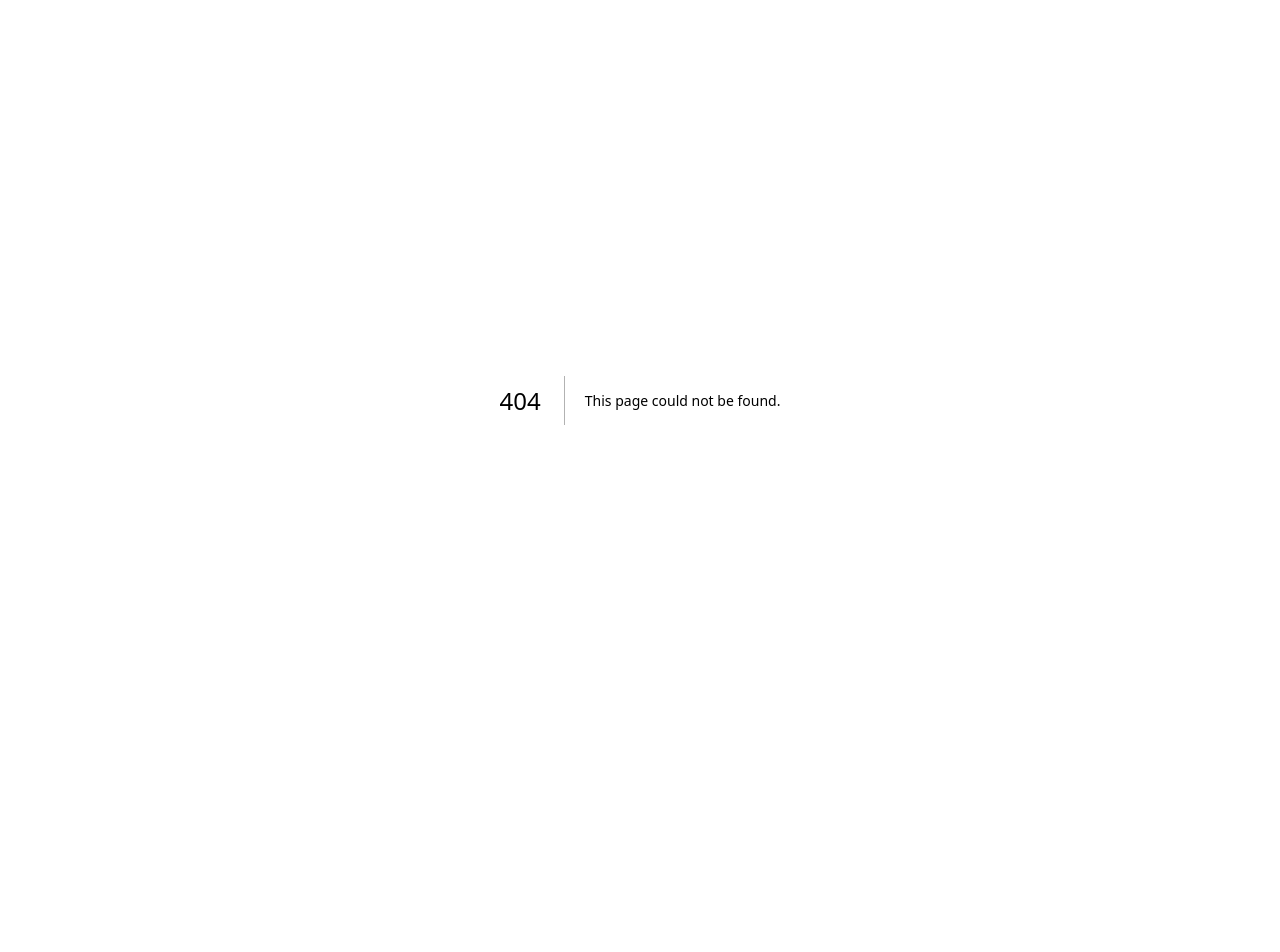
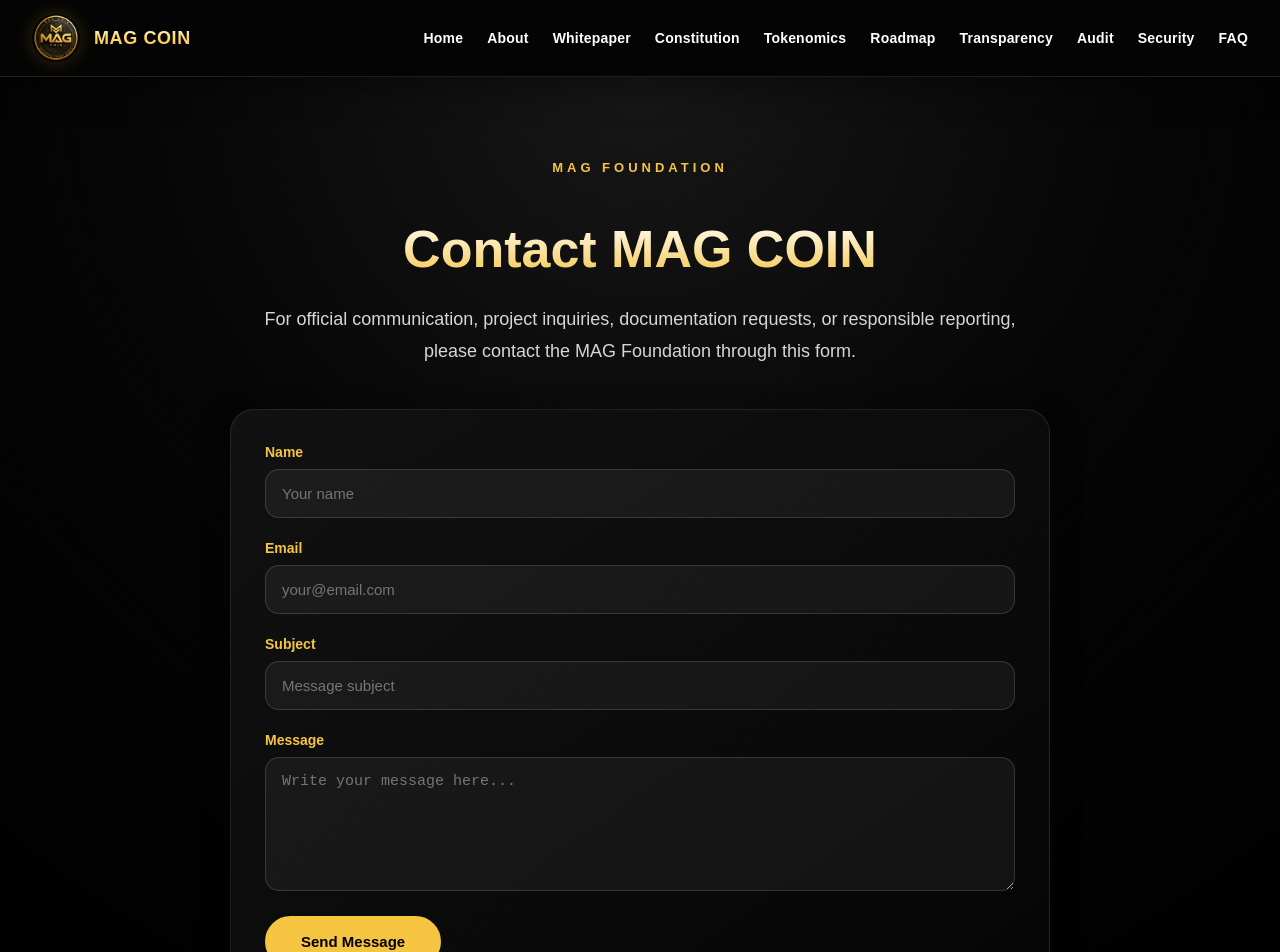
Before and after one commit to MAGZOWN/mag-coin-website, a Next.js app: page /contact in a window 1280 px wide. Before the commit this address had no page. Shown: the top 952 px of the page. Before the commit the page ends 800 px from the top, so only its background shows below. Built offline with nearby package versions, Linux system fonts and the light colour scheme.

Commit message:
Phase 7.2: Add official Contact page

```diff
--- /dev/null
+++ b/app/contact/page.tsx
@@ -0,0 +1,195 @@
+import type { CSSProperties } from "react";
+
+import Navbar from "../components/Navbar";
+import Footer from "../components/Footer";
+
+export default function Contact() {
+  return (
+    <>
+      <Navbar />
+
+      <main style={styles.main}>
+        <section style={styles.container}>
+          <p style={styles.label}>MAG FOUNDATION</p>
+
+          <h1 style={styles.title}>Contact MAG COIN</h1>
+
+          <p style={styles.subtitle}>
+            For official communication, project inquiries, documentation
+            requests, or responsible reporting, please contact the MAG
+            Foundation through this form.
+          </p>
+
+          <form
+            action="https://formsubmit.co/coinbasemag@gmail.com"
+            method="POST"
+            style={styles.form}
+            className="cardHover fadeIn"
+          >
+            <input type="hidden" name="_subject" value="MAG COIN Website Contact" />
+            <input type="hidden" name="_captcha" value="false" />
+            <input type="text" name="_honey" style={{ display: "none" }} />
+
+            <label style={styles.field}>
+              Name
+              <input
+                name="name"
+                type="text"
+                required
+                placeholder="Your name"
+                style={styles.input}
+              />
+            </label>
+
+            <label style={styles.field}>
+              Email
+              <input
+                name="email"
+                type="email"
+                required
+                placeholder="your@email.com"
+                style={styles.input}
+              />
+            </label>
+
+            <label style={styles.field}>
+              Subject
+              <input
+                name="subject"
+                type="text"
+                required
+                placeholder="Message subject"
+                style={styles.input}
+              />
+            </label>
+
+            <label style={styles.field}>
+              Message
+              <textarea
+                name="message"
+                required
+                placeholder="Write your message here..."
+                rows={6}
+                style={styles.textarea}
+              />
+            </label>
+
+            <button type="submit" style={styles.button} className="primaryButton">
+              Send Message
+            </button>
+
+            <p style={styles.note}>
+              Messages are delivered to the official MAG COIN contact email.
+            </p>
+          </form>
+        </section>
+      </main>
+
+      <Footer />
+    </>
+  );
+}
+
+const styles: Record<string, CSSProperties> = {
+  main: {
+    minHeight: "100vh",
+    background:
+      "radial-gradient(circle at top,#171717 0%,#050505 45%,#000000 100%)",
+    color: "#ffffff",
+    padding: "70px 24px 0",
+  },
+
+  container: {
+    maxWidth: "820px",
+    margin: "0 auto",
+    textAlign: "center",
+  },
+
+  label: {
+    color: "#f5c542",
+    letterSpacing: "4px",
+    fontSize: "13px",
+    fontWeight: 700,
+    marginBottom: "18px",
+  },
+
+  title: {
+    fontSize: "52px",
+    lineHeight: "1.2",
+    fontWeight: 800,
+    marginBottom: "22px",
+    background: "linear-gradient(180deg,#ffffff 0%,#f5c542 100%)",
+    WebkitBackgroundClip: "text",
+    WebkitTextFillColor: "transparent",
+  },
+
+  subtitle: {
+    color: "#d6d6d6",
+    fontSize: "18px",
+    lineHeight: "1.8",
+    maxWidth: "760px",
+    margin: "0 auto 42px",
+  },
+
+  form: {
+    background:
+      "linear-gradient(145deg, rgba(18,18,18,.96), rgba(5,5,5,.96))",
+    border: "1px solid rgba(255,255,255,.10)",
+    borderRadius: "24px",
+    padding: "34px",
+    textAlign: "left",
+    marginBottom: "70px",
+    boxShadow: "0 10px 30px rgba(0,0,0,.35)",
+  },
+
+  field: {
+    display: "block",
+    color: "#f5c542",
+    fontWeight: 700,
+    marginBottom: "22px",
+    fontSize: "14px",
+  },
+
+  input: {
+    width: "100%",
+    marginTop: "9px",
+    padding: "15px 16px",
+    borderRadius: "14px",
+    border: "1px solid rgba(255,255,255,.14)",
+    background: "rgba(255,255,255,.05)",
+    color: "#ffffff",
+    fontSize: "15px",
+    boxSizing: "border-box",
+  },
+
+  textarea: {
+    width: "100%",
+    marginTop: "9px",
+    padding: "15px 16px",
+    borderRadius: "14px",
+    border: "1px solid rgba(255,255,255,.14)",
+    background: "rgba(255,255,255,.05)",
+    color: "#ffffff",
+    fontSize: "15px",
+    resize: "vertical",
+    boxSizing: "border-box",
+  },
+
+  button: {
+    background: "#f5c542",
+    color: "#000",
+    border: "2px solid #f5c542",
+    borderRadius: "999px",
+    padding: "15px 34px",
+    fontWeight: 800,
+    fontSize: "15px",
+    cursor: "pointer",
+  },
+
+  note: {
+    color: "#9ca3af",
+    fontSize: "13px",
+    lineHeight: "1.7",
+    marginTop: "18px",
+  },
+};
```
